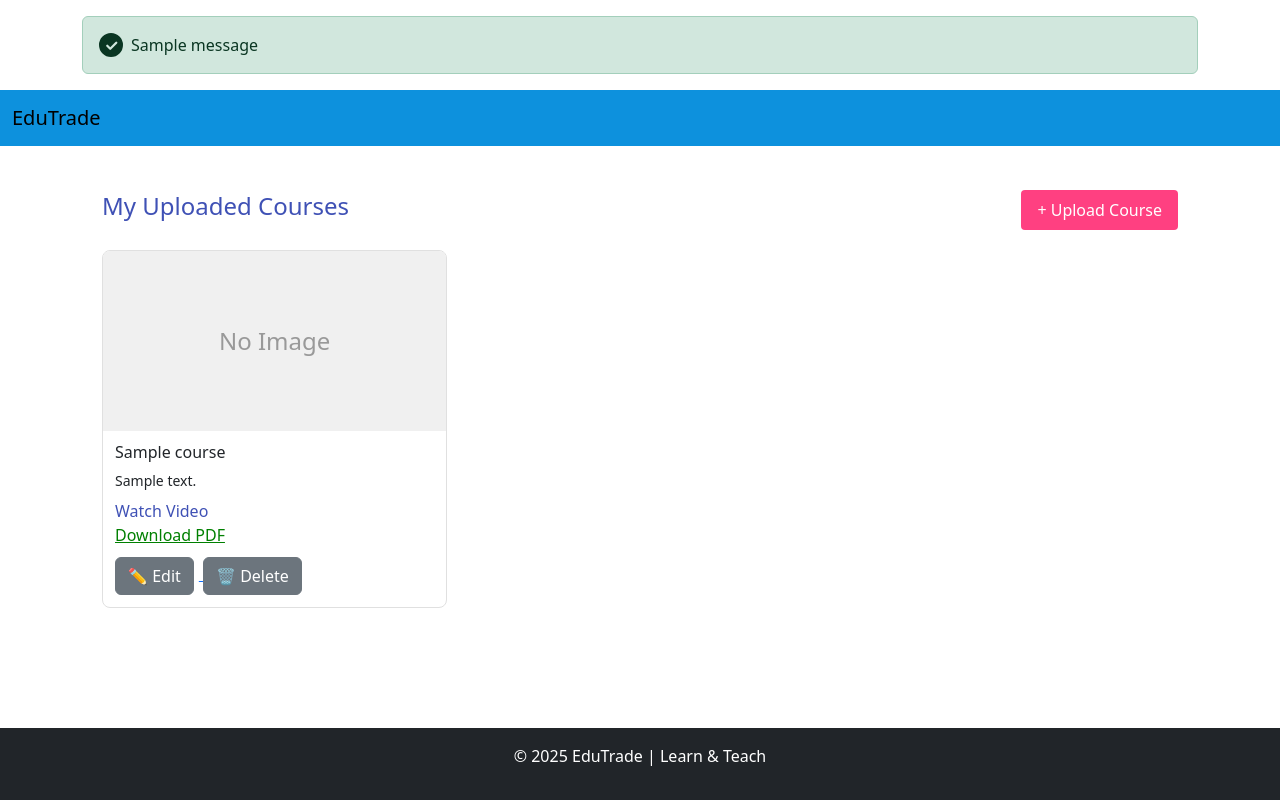
After one commit to LIMA-K/EduTradeDjango, a Django app: page /manage-course/ in a window 1280 px wide. The commit adds this page. Run offline with Django 5.2, Linux system fonts and the light colour scheme; a user stored in the database is signed in; tables that the repository leaves empty hold one stand-in row (values such as "Sample post"); one stand-in notice (Sample message) is shown.

Commit message:
Added course edit/delete functionality and success flash messages

```diff
--- a/EduTrade/EduTrade/settings.py
+++ b/EduTrade/EduTrade/settings.py
@@ -126,3 +126,9 @@ LOGIN_REDIRECT_URL = '/dashboard/'
 LOGOUT_REDIRECT_URL = '/login/'
 AUTH_USER_MODEL = 'main.CustomUser'
 # ✅ Custom user model
+from pathlib import Path
+import os
+
+MEDIA_URL = '/course_materials/'
+BASE_DIR = Path(__file__).resolve().parent.parent.parent
+MEDIA_ROOT = os.path.join(BASE_DIR, 'course_materials')
--- a/EduTrade/EduTrade/urls.py
+++ b/EduTrade/EduTrade/urls.py
@@ -1,3 +1,6 @@
+from django.conf import settings
+from django.conf.urls.static import static
+
 """
 URL configuration for EduTrade project.
 
@@ -21,3 +24,5 @@ urlpatterns = [
     path('admin/', admin.site.urls),
     path('', include('main.urls')),
 ]
+if settings.DEBUG:
+    urlpatterns += static(settings.MEDIA_URL, document_root=settings.MEDIA_ROOT)
--- a/EduTrade/main/models.py
+++ b/EduTrade/main/models.py
@@ -30,3 +30,14 @@ class TutorProfile(models.Model):
 
     def __str__(self):
         return f"{self.user.username} - Tutor"
+# Step 3: Course Model
+class Course(models.Model):
+    tutor = models.ForeignKey(CustomUser, on_delete=models.CASCADE, limit_choices_to={'is_tutor': True})
+    title = models.CharField(max_length=200)
+    description = models.TextField()
+    video_link = models.URLField(blank=True, null=True)
+    material = models.FileField(upload_to='', blank=True, null=True)
+    created_at = models.DateTimeField(auto_now_add=True)
+
+    def __str__(self):
+        return self.title
--- a/EduTrade/main/templates/main/base.html
+++ b/EduTrade/main/templates/main/base.html
@@ -7,6 +7,33 @@
     <link href="https://cdn.jsdelivr.net/npm/bootstrap@5.3.2/dist/css/bootstrap.min.css" rel="stylesheet">
 </head>
 <body class="d-flex flex-column min-vh-100" >
+<!-- SVG symbols for Bootstrap alerts -->
+<svg xmlns="http://www.w3.org/2000/svg" style="display: none;">
+  <symbol id="check-circle-fill" fill="currentColor" viewBox="0 0 16 16">
+    <path d="M16 8A8 8 0 1 1 0 8a8 8 0 0 1 16 0zM6.97 11.03a.75.75
+      0 0 0 1.07 0l3.992-3.992a.75.75
+      0 1 0-1.06-1.06L7.5 9.439
+      6.03 7.97a.75.75
+      0 0 0-1.06 1.06l2 2z"/>
+  </symbol>
+</svg>
+<!--alerts-->
+{% if messages %}
+  <div class="container mt-3">
+    {% for message in messages %}
+      <div class="alert alert-{{ message.tags }} d-flex align-items-center" role="alert">
+        {% if message.tags == 'success' %}
+          <svg class="bi flex-shrink-0 me-2" width="24" height="24" role="img" aria-label="Success:">
+            <use xlink:href="#check-circle-fill"/>
+          </svg>
+        {% endif %}
+        <div>{{ message }}</div>
+      </div>
+    {% endfor %}
+  </div>
+{% endif %}
+
+
     <!-- Navbar -->
     {% comment %} <nav class="navbar navbar-expand-lg navbar-dark bg-dark"> {% endcomment %}
    <nav class="navbar" style="background-color: #0d91ddff;" data-bs-theme="light">
--- a/EduTrade/main/templates/main/dashboard.html
+++ b/EduTrade/main/templates/main/dashboard.html
@@ -1,3 +1,4 @@
+
 <!-- dashboard.html --><head><!-- Bootstrap CSS CDN -->
 <link href="https://cdn.jsdelivr.net/npm/bootstrap@5.3.2/dist/css/bootstrap.min.css" rel="stylesheet">
 
@@ -43,7 +44,7 @@
                 <div class="card shadow-sm">
                     <div class="card-body text-center">
                         <h5 class="card-title">📚 Upload a Course</h5>
-                        <a href="#" class="btn btn-primary mt-2">Upload</a>
+                        <a href="{% url 'upload_course' %}" class="btn btn-primary mt-2">Upload</a>
                     </div>
                 </div>
             </div>
@@ -53,7 +54,7 @@
                 <div class="card shadow-sm">
                     <div class="card-body text-center">
                         <h5 class="card-title">👨‍🏫 Manage Your Courses</h5>
-                        <a href="#" class="btn btn-secondary mt-2">Manage</a>
+                        <a href="{% url 'manage_course'%}" class="btn btn-secondary mt-2">Manage</a>
                     </div>
                 </div>
             </div>
@@ -86,4 +87,5 @@
 </div>
 
 </body>
+
 </html>
--- /dev/null
+++ b/EduTrade/main/templates/tutor/manage_course.html
@@ -0,0 +1,51 @@
+<!-- templates/main/tutor/manage_course.html -->
+{% extends 'main/base.html' %}
+
+{% block content %}
+<div class="marketplace-container" style="padding: 20px; max-width: 1200px; margin: 0 auto;">
+  <div style="display: flex; justify-content: space-between; align-items: center; margin-bottom: 20px;">
+    <h1 style="font-size: 24px; color: #3f51b5;">My Uploaded Courses</h1>
+    <a href="{% url 'upload_course' %}">
+      <button style="background-color: #ff4081; color: white; padding: 8px 16px; border: none; border-radius: 4px;">
+        + Upload Course
+      </button>
+    </a>
+  </div>
+
+  <div style="display: grid; grid-template-columns: repeat(auto-fill, minmax(280px, 1fr)); gap: 20px;">
+    {% for course in courses %}
+    <div style="border: 1px solid #e0e0e0; border-radius: 8px; overflow: hidden;">
+      <div style="width: 100%; height: 180px; background: #f0f0f0; display: flex; align-items: center; justify-content: center;">
+         <span style="font-size: 24px; color: #999;">No Image</span>
+
+      </div>
+      <div style="padding: 12px;">
+        <h3 style="margin: 0 0 8px 0; font-size: 16px;">{{ course.title }}</h3>
+        <p style="font-size: 14px; margin-bottom: 8px;">{{ course.description|truncatewords:20 }}</p>
+        <a href="{{ course.video_link }}" target="_blank" style="color: #3f51b5; text-decoration: none;">Watch Video</a>
+        <br>
+        {% if course.material %}
+        <a href="{{ course.material.url }}" target="_blank" style="color: green;">Download PDF</a>
+        {% endif %}
+        <!-- Edit and Delete buttons -->
+  <div style="margin-top: 10px;">
+    <a href="{% url 'edit_course' course.id %}">
+      <button class="btn btn-secondary" style="margin-right: 5px;">
+        ✏️ Edit
+      </button>
+    </a>
+    <a href="{% url 'delete_course' course.id %}" onclick="return confirm('Are you sure you want to delete this course?');">
+      <button class="btn btn-secondary"style="margin-right: 5px;">
+        🗑️ Delete
+      </button>
+    </a>
+  </div>
+</div>
+      </div>
+    </div>
+    {% empty %}
+    <p>No courses uploaded yet.</p>
+    {% endfor %}
+  </div>
+</div>
+{% endblock %}
--- a/EduTrade/main/urls.py
+++ b/EduTrade/main/urls.py
@@ -8,4 +8,10 @@ urlpatterns = [
     path('logout/', views.user_logout, name='logout'),
     path('register/', views.tutor_register, name='register'),
     path('dashboard/', views.dashboard_view, name='dashboard'),
+    path('upload-course/', views.upload_course, name='upload_course'),
+    path('manage-course/', views.manage_course, name='manage_course'),
+    path('edit-course/<int:course_id>/', views.edit_course, name='edit_course'),
+    path('delete-course/<int:course_id>/', views.delete_course, name='delete_course'),
+
+
 ]
--- a/EduTrade/main/views.py
+++ b/EduTrade/main/views.py
@@ -1,20 +1,18 @@
 
-from django.shortcuts import render,redirect
+from django.shortcuts import render,redirect,get_object_or_404
+from django.contrib import messages
 from django.contrib.auth import authenticate, login, logout
 from django.contrib.auth.forms import AuthenticationForm
-from .forms import TutorRegisterForm,TutorProfileForm
-
-
-
+from .forms import TutorRegisterForm,TutorProfileForm,CourseForm
+from .models import Course
 from django.contrib.auth.decorators import login_required
 # Create your views here.
-
-
+# Home view
 def home(request):
     return render(request, 'main/home.html')
 def login_view(request):
     return render(request, 'main/login.html')
-
+# User login view using Django's built-in AuthenticationForm
 def user_login(request):
     if request.method == 'POST':
         form = AuthenticationForm(request, data=request.POST)
@@ -56,7 +54,7 @@ def tutor_register(request):
         'profile_form': profile_form
     })
 
-
+# Dashboard view
 @login_required
 def dashboard_view(request):
     user = request.user
@@ -65,3 +63,47 @@ def dashboard_view(request):
         'user': user,
         'is_tutor': is_tutor
     })
+# Course upload view for tutors
+@login_required
+def upload_course(request):
+    if not request.user.is_tutor:
+        return redirect('home')  # Or display a permission denied page
+
+    if request.method == 'POST':
+        form = CourseForm(request.POST, request.FILES)
+        if form.is_valid():
+            course = form.save(commit=False)
+            course.tutor = request.user
+            course.save()
+            return redirect('manage_course')  # Go to manage page after upload
+    else:
+        form = CourseForm()
+
+    return render(request, 'tutor/upload_course.html', {'form': form})
+# Course management view for tutors
+@login_required
+def manage_course(request):
+    if not request.user.is_tutor:
+        return redirect('login')  # Or render a permission denied page
+
+    courses = Course.objects.filter(tutor=request.user)
+    return render(request, 'tutor/manage_course.html', {'courses': courses})
+    # Edit  course views
+@login_required
+def edit_course(request, course_id):
+    course = get_object_or_404(Course, id=course_id, tutor=request.user)
+    if request.method == 'POST':
+        form = CourseForm(request.POST, request.FILES, instance=course)
+        if form.is_valid():
+            form.save()
+            messages.success(request, 'Course updated successfully!')
+            return redirect('manage_course')
+    else:
+        form = CourseForm(instance=course)
+    return render(request, 'tutor/edit_course.html', {'form': form})
+# Delete course view
+@login_required
+def delete_course(request, course_id):
+    course = get_object_or_404(Course, id=course_id, tutor=request.user)
+    course.delete()
+    return redirect('manage_course')
```
Also changed, not shown: EduTrade/main/admin.py (+7 -3 lines), EduTrade/main/forms.py (+13 -1 lines), EduTrade/main/templates/tutor/edit_course.html (added, +16 -0 lines), EduTrade/main/templates/tutor/upload_course.html (added, +11 -0 lines), EduTrade/main/migrations/0003_course.py (added), 2 other files.
